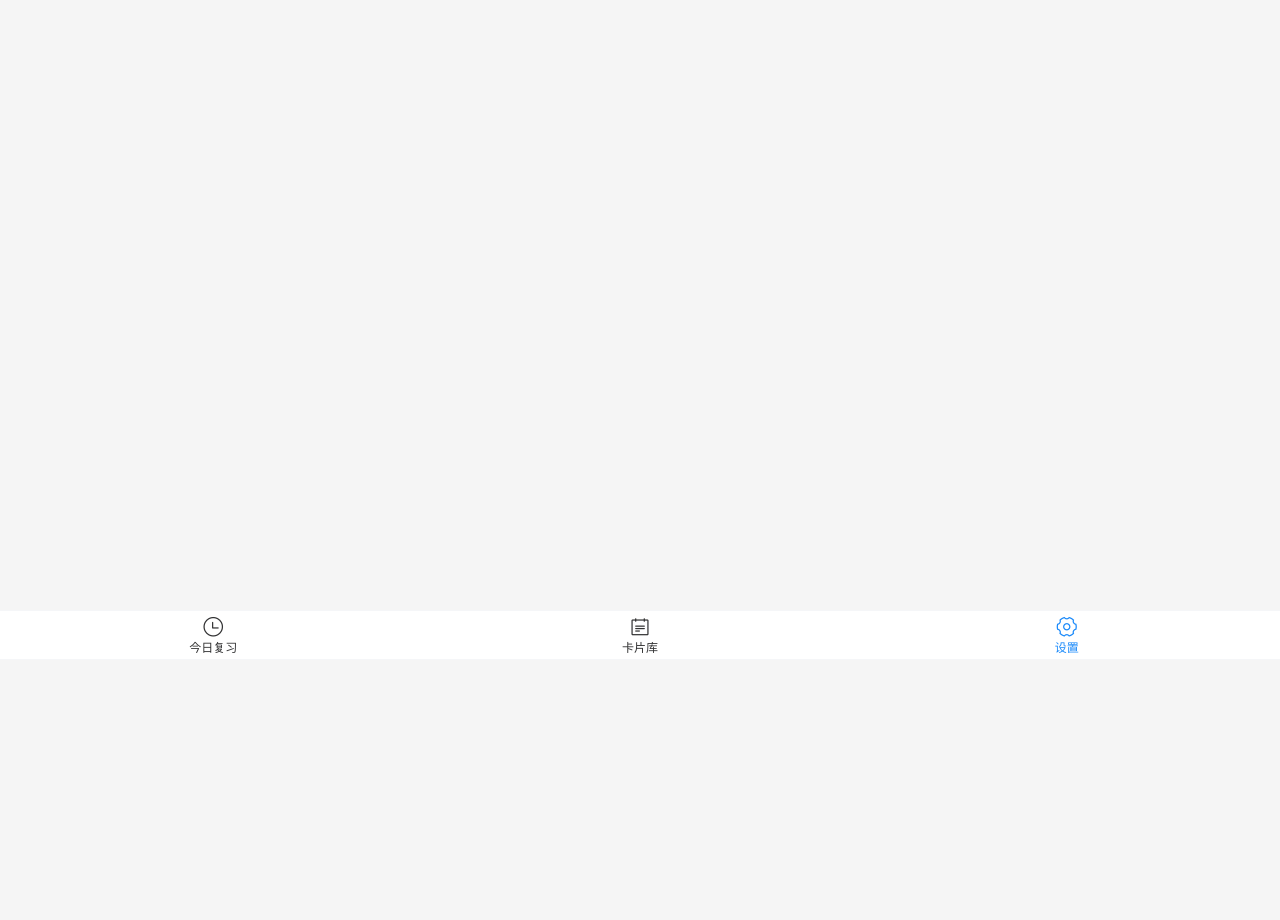
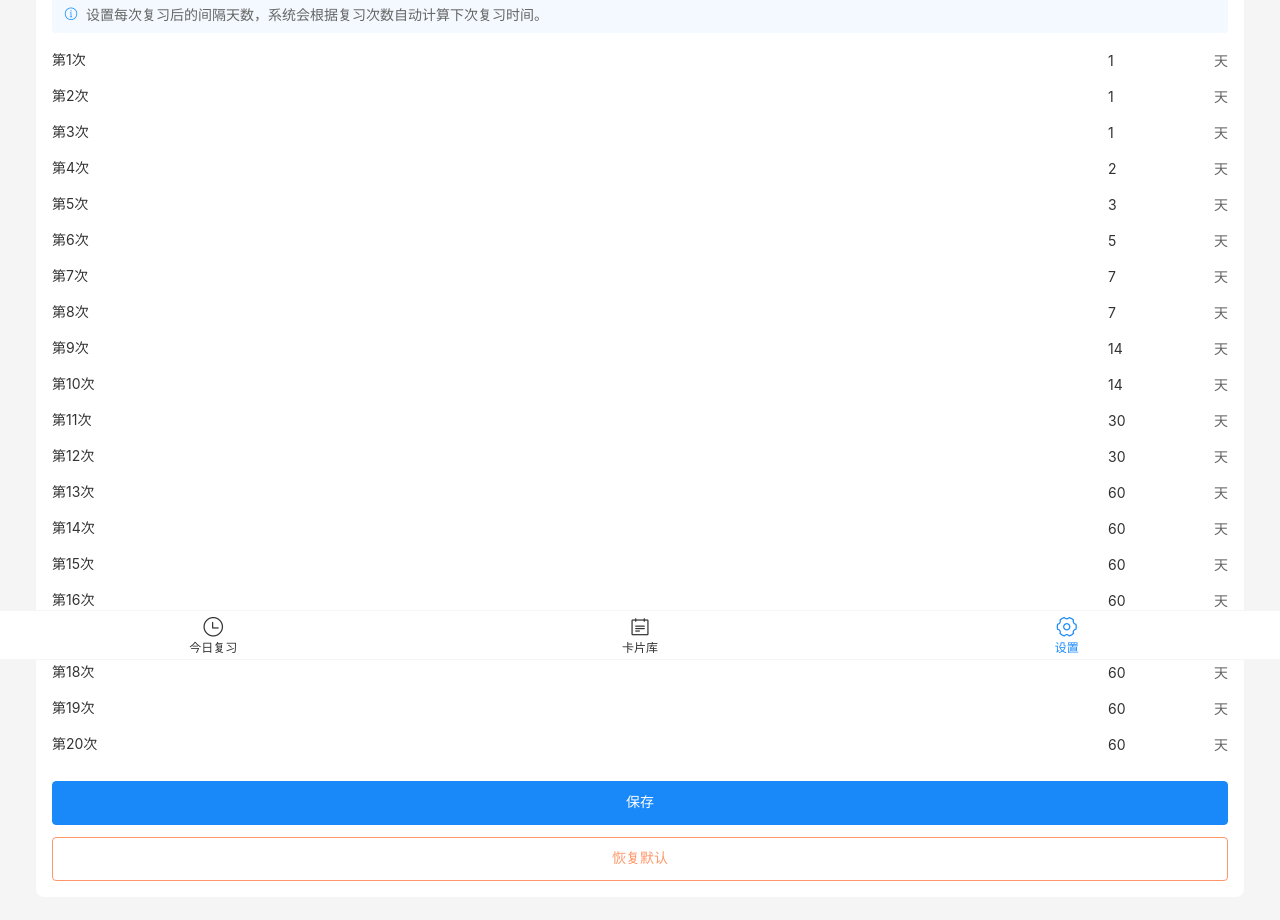
Before and after one commit to MontageWEB/anki-web, a Vue app: page /settings in a window 1280 px wide. Shown: the part 140-1060 px from the top of the page. Before the commit the page ends 890 px from the top, so only its background shows below. Built offline with nearby package versions, Linux system fonts and the light colour scheme; no server answers.

Commit message:
feat: 更新复习规则管理功能，添加获取、批量更新和重置复习规则的接口及前端实现

```diff
--- /dev/null
+++ b/src/api/review.js
@@ -0,0 +1,36 @@
+import request from '@/utils/request'
+
+/**
+ * 获取复习规则列表
+ * @returns {Promise<{items: Array<{id: number, review_count: number, interval_days: number, created_at: string, updated_at: string}>}>}
+ */
+export function getReviewRules() {
+  return request({
+    url: '/api/v1/review-rules/',
+    method: 'get'
+  })
+}
+
+/**
+ * 批量更新复习规则
+ * @param {Object} data - { rules: Array<{review_count: number, interval_days: number}> }
+ * @returns {Promise<{items: Array}>}
+ */
+export function updateReviewRules(data) {
+  return request({
+    url: '/api/v1/review-rules/',
+    method: 'put',
+    data
+  })
+}
+
+/**
+ * 重置复习规则为默认值
+ * @returns {Promise<{items: Array}>}
+ */
+export function resetReviewRules() {
+  return request({
+    url: '/api/v1/review-rules/reset/',
+    method: 'post'
+  })
+}
--- a/src/views/settings/index.vue
+++ b/src/views/settings/index.vue
@@ -2,19 +2,118 @@
   <div class="settings">
     <van-nav-bar title="设置" />
     <div class="content">
-      <!-- 待实现 -->
+      <div class="section">
+        <div class="section-title">复习规则设置</div>
+        <div class="section-desc">
+          <van-icon name="info-o" class="info-icon" />
+          <span>设置每次复习后的间隔天数，系统会根据复习次数自动计算下次复习时间。</span>
+        </div>
+        <div class="rules-list">
+          <div v-for="(rule, index) in rules" :key="index" class="rule-item">
+            <span class="rule-label">第{{ index + 1 }}次</span>
+            <div class="input-wrapper">
+              <van-field
+                v-model="rule.days"
+                type="number"
+                placeholder="请输入间隔天数"
+                :rules="[
+                  { required: true, message: '请输入间隔天数' },
+                  { validator: validateDays, message: '间隔天数必须为1-365之间的整数' }
+                ]"
+              >
+                <template #right-icon>
+                  <span class="unit">天</span>
+                </template>
+              </van-field>
+            </div>
+          </div>
+        </div>
+        <div class="action-buttons">
+          <van-button type="primary" block :loading="saving" @click="handleSave">保存</van-button>
+          <van-button plain type="warning" block :loading="resetting" @click="handleReset">恢复默认</van-button>
+        </div>
+      </div>
     </div>
   </div>
 </template>
 
-<script>
-import { defineComponent } from 'vue'
+<script setup>
+import { ref, onMounted } from 'vue'
+import { showSuccessToast, showToast, showDialog } from 'vant'
+import { getReviewRules, updateReviewRules, resetReviewRules } from '@/api/review'
 
-export default defineComponent({
-  name: 'Settings',
-  setup() {
-    return {}
+const defaultRules = [
+  { days: 1 },  { days: 1 },  { days: 1 },  { days: 2 },  { days: 3 },
+  { days: 5 },  { days: 7 },  { days: 7 },  { days: 14 }, { days: 14 },
+  { days: 30 }, { days: 30 }, { days: 60 }, { days: 60 }, { days: 60 },
+  { days: 60 }, { days: 60 }, { days: 60 }, { days: 60 }, { days: 60 }
+]
+
+const rules = ref([])
+const saving = ref(false)
+const resetting = ref(false)
+
+const validateDays = (value) => {
+  const days = parseInt(value)
+  return !isNaN(days) && days >= 1 && days <= 365 && Number.isInteger(days)
+}
+
+const fetchRules = async () => {
+  try {
+    const { items } = await getReviewRules()
+    if (items && items.length === 20) {
+      rules.value = items.map(item => ({ days: item.interval_days }))
+    } else {
+      rules.value = JSON.parse(JSON.stringify(defaultRules))
+    }
+  } catch (error) {
+    showToast('获取规则失败')
+    rules.value = JSON.parse(JSON.stringify(defaultRules))
   }
+}
+
+const handleSave = async () => {
+  if (!rules.value.every(rule => validateDays(rule.days))) {
+    showToast('请检查所有间隔天数是否有效')
+    return
+  }
+  saving.value = true
+  try {
+    await updateReviewRules({
+      rules: rules.value.map((rule, idx) => ({
+        review_count: idx + 1,
+        interval_days: parseInt(rule.days)
+      }))
+    })
+    showSuccessToast('设置已保存')
+  } catch (e) {
+    showToast('保存失败')
+  } finally {
+    saving.value = false
+  }
+}
+
+const handleReset = () => {
+  showDialog({
+    title: '恢复默认设置',
+    message: '确定要恢复默认的间隔规则吗？',
+    showCancelButton: true
+  }).then(async () => {
+    resetting.value = true
+    try {
+      await resetReviewRules()
+      await fetchRules()
+      showSuccessToast('已恢复默认规则')
+    } catch (error) {
+      showToast('恢复默认失败')
+    } finally {
+      resetting.value = false
+    }
+  })
+}
+
+onMounted(() => {
+  fetchRules()
 })
 </script>
 
@@ -29,4 +128,71 @@ export default defineComponent({
     padding: 16px;
   }
 }
+
+.section {
+  background-color: #fff;
+  border-radius: 8px;
+  padding: 16px;
+  margin-bottom: 16px;
+
+  .section-title {
+    font-size: 16px;
+    font-weight: 500;
+    margin-bottom: 12px;
+  }
+
+  .section-desc {
+    display: flex;
+    align-items: center;
+    font-size: 14px;
+    color: $color-text-secondary;
+    line-height: 1.5;
+    margin-bottom: 16px;
+    padding: 8px 12px;
+    background-color: rgba($color-primary, 0.05);
+    border-radius: 4px;
+
+    .info-icon {
+      margin-right: 8px;
+      color: $color-primary;
+    }
+  }
+}
+
+.rules-list {
+  .rule-item {
+    display: flex;
+    align-items: center;
+    margin-bottom: 12px;
+
+    .rule-label {
+      width: 60px;
+      font-size: 14px;
+      color: $color-text-primary;
+    }
+
+    .input-wrapper {
+      flex: 1;
+      display: flex;
+      justify-content: flex-end;
+
+      :deep(.van-field) {
+        width: 120px;
+        padding: 0;
+      }
+
+      .unit {
+        color: $color-text-secondary;
+        margin-left: 4px;
+      }
+    }
+  }
+}
+
+.action-buttons {
+  margin-top: 24px;
+  display: flex;
+  flex-direction: column;
+  gap: 12px;
+}
 </style>
```
Also changed, not shown: 2 other files (tests, documents, lock files or other folders).
